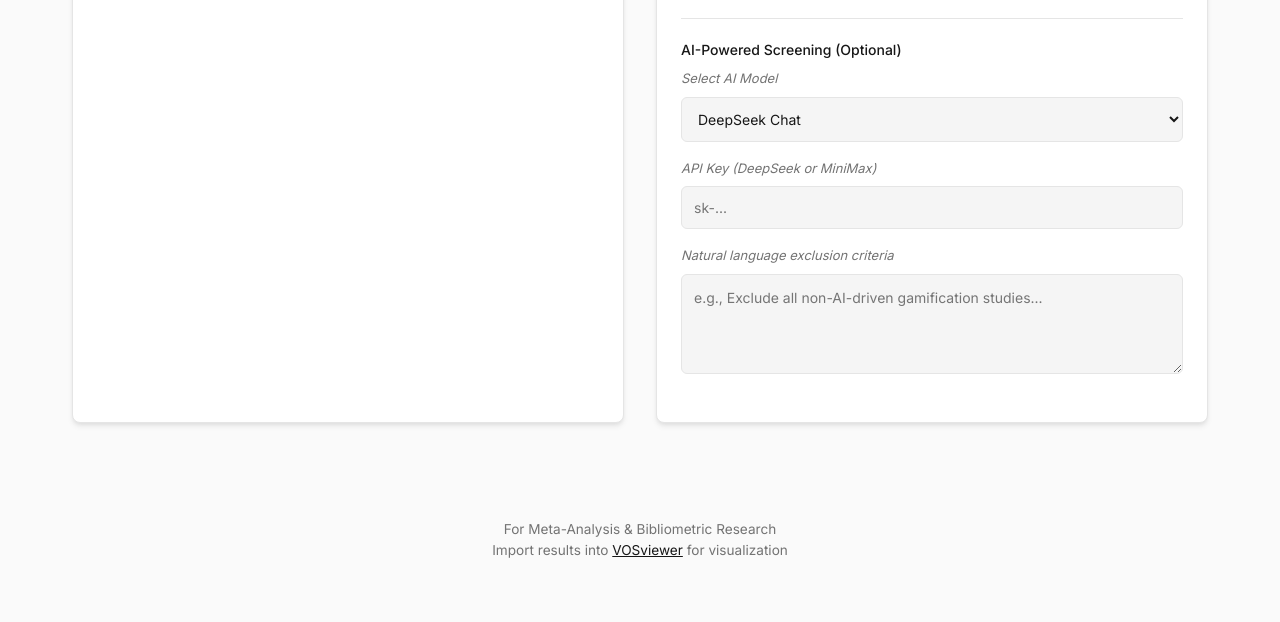
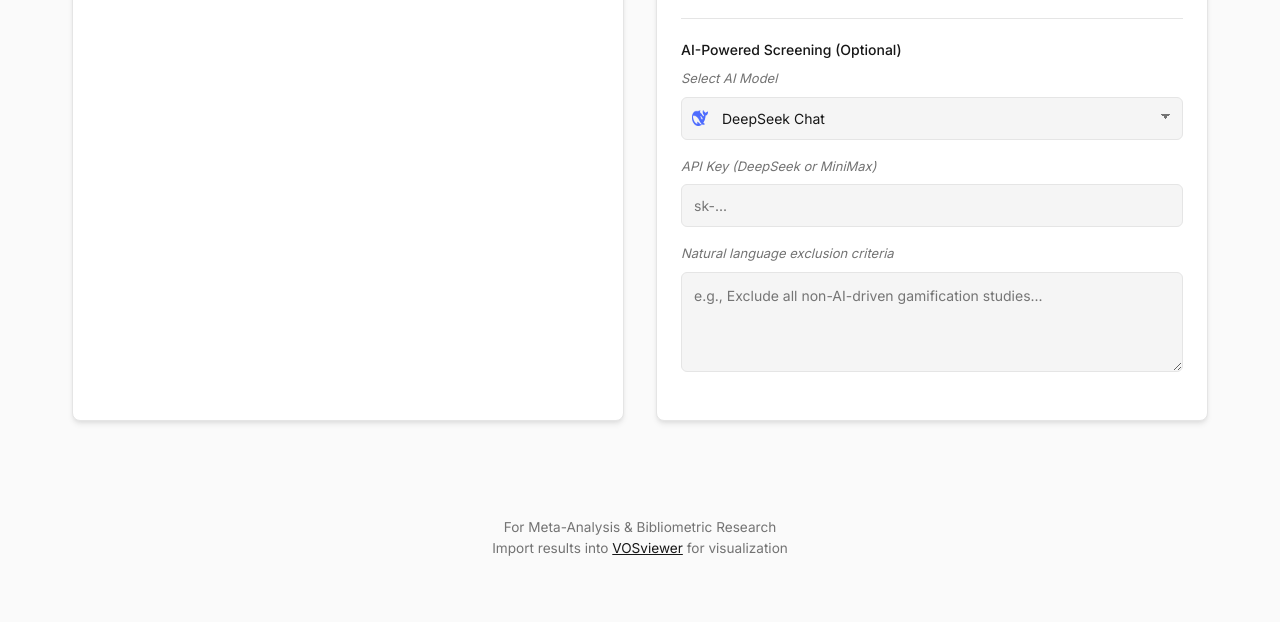
Before and after one commit to Jake-yutong/Literature-Screening-Tool, a Flask app: page / in a window 1280 px wide. Shown: the part 924-1546 px from the top of the page. After the commit the page ends 1480 px from the top, so only its background shows below. Run offline with Flask 3, Linux system fonts and the light colour scheme.

Commit message:
Add AI model logos to selection dropdown
✨ 新功能 | New Features:
- 🎨 在模型选择下拉列表中添加DeepSeek和MiniMax logo
- 🔄 根据选择自动切换显示对应的logo图标
- 📐 优化logo大小(1rem x 1rem)与文字协调一致
- 🎯 添加自定义下拉箭头与logo并存

🔧 技术实现 | Technical Implementation:
- 创建static/images目录存放logo资源
- CSS background-image实现logo显示
- JavaScript动态切换图标
- 保持统一的视觉风格

📁 文件变更 | File Changes:
- static/images/deepseek-ai-icon-seeklogo.png (43KB)
- static/images/minimax-color.png (42KB)
- templates/index.html (CSS + JS更新)
- .gitignore (允许logo文件提交)

```diff
--- a/templates/index.html
+++ b/templates/index.html
@@ -343,6 +343,25 @@
             border-color: var(--primary);
             background: var(--bg-card);
             box-shadow: 0 0 0 3px rgba(79, 70, 229, 0.1);
+        }
+
+        /* AI Model Select with Icons */
+        #aiModel {
+            padding-left: 2.5rem;
+            padding-right: 2.5rem;
+            appearance: none;
+            -webkit-appearance: none;
+            -moz-appearance: none;
+            cursor: pointer;
+            background-repeat: no-repeat;
+            /* Logo + dropdown arrow */
+            background-image: url('/static/images/deepseek-ai-icon-seeklogo.png'),
+                            linear-gradient(45deg, transparent 50%, var(--text-secondary) 50%),
+                            linear-gradient(135deg, var(--text-secondary) 50%, transparent 50%);
+            background-position: 0.625rem center,
+                               calc(100% - 1rem) calc(50% - 2px),
+                               calc(100% - 0.75rem) calc(50% - 2px);
+            background-size: 1rem 1rem, 5px 5px, 5px 5px;
         }
 
         .keyword-section {
@@ -925,10 +944,27 @@
         const loading = document.getElementById('loading');
         const errorAlert = document.getElementById('errorAlert');
         const resultsSection = document.getElementById('resultsSection');
+        const aiModelSelect = document.getElementById('aiModel');
 
         let selectedFiles = [];
         let currentTaskId = null;
         let pollInterval = null;
+
+        // AI Model Select Icon Change
+        function updateModelIcon() {
+            const selectedModel = aiModelSelect.value;
+            if (selectedModel === 'deepseek') {
+                aiModelSelect.style.backgroundImage = "url('/static/images/deepseek-ai-icon-seeklogo.png'), linear-gradient(45deg, transparent 50%, var(--text-secondary) 50%), linear-gradient(135deg, var(--text-secondary) 50%, transparent 50%)";
+            } else if (selectedModel === 'minimax') {
+                aiModelSelect.style.backgroundImage = "url('/static/images/minimax-color.png'), linear-gradient(45deg, transparent 50%, var(--text-secondary) 50%), linear-gradient(135deg, var(--text-secondary) 50%, transparent 50%)";
+            }
+        }
+
+        // Initialize icon on page load
+        updateModelIcon();
+
+        // Update icon when model changes
+        aiModelSelect.addEventListener('change', updateModelIcon);
 
         // File upload handling
         uploadZone.addEventListener('click', () => fileInput.click());
```
Also changed, not shown: static/images/deepseek-ai-icon-seeklogo.png (added), static/images/minimax-color.png (added), 1 other file.
